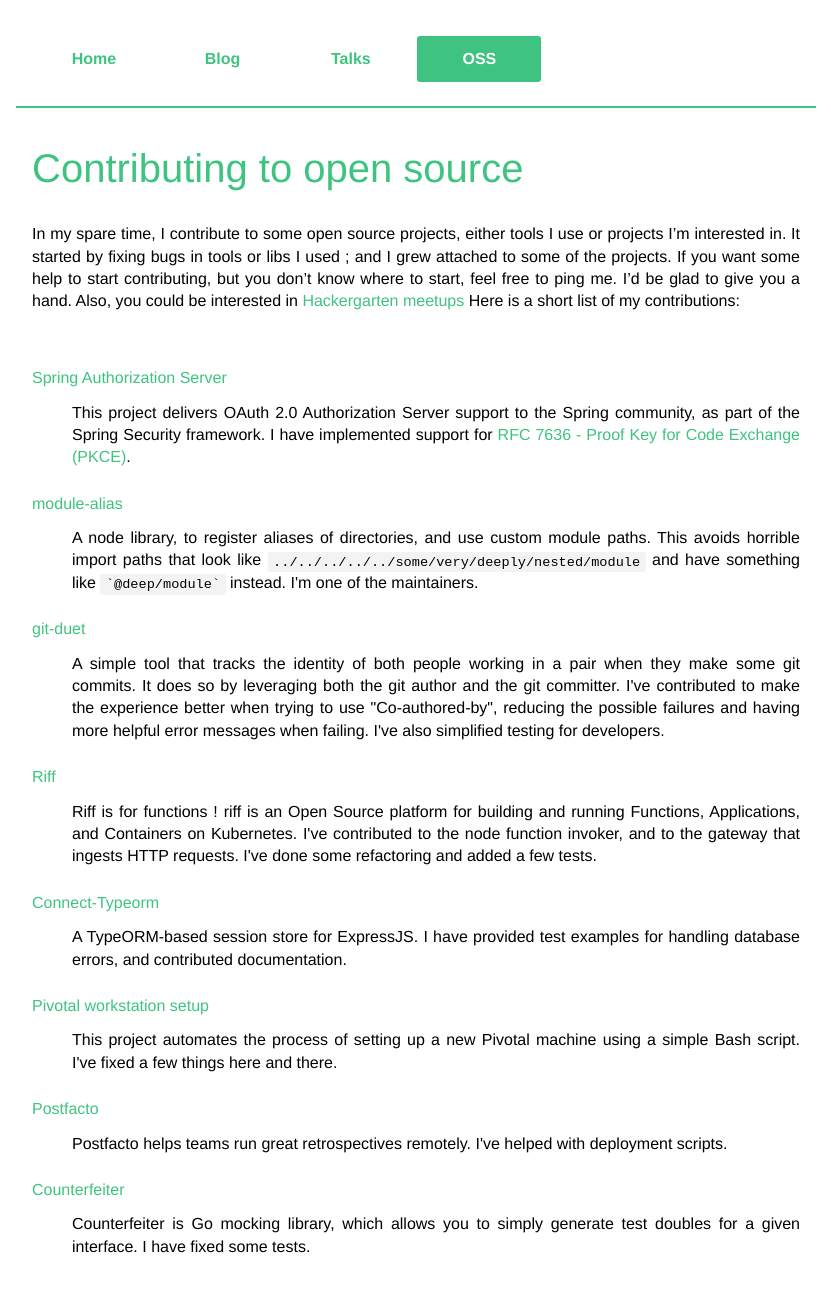
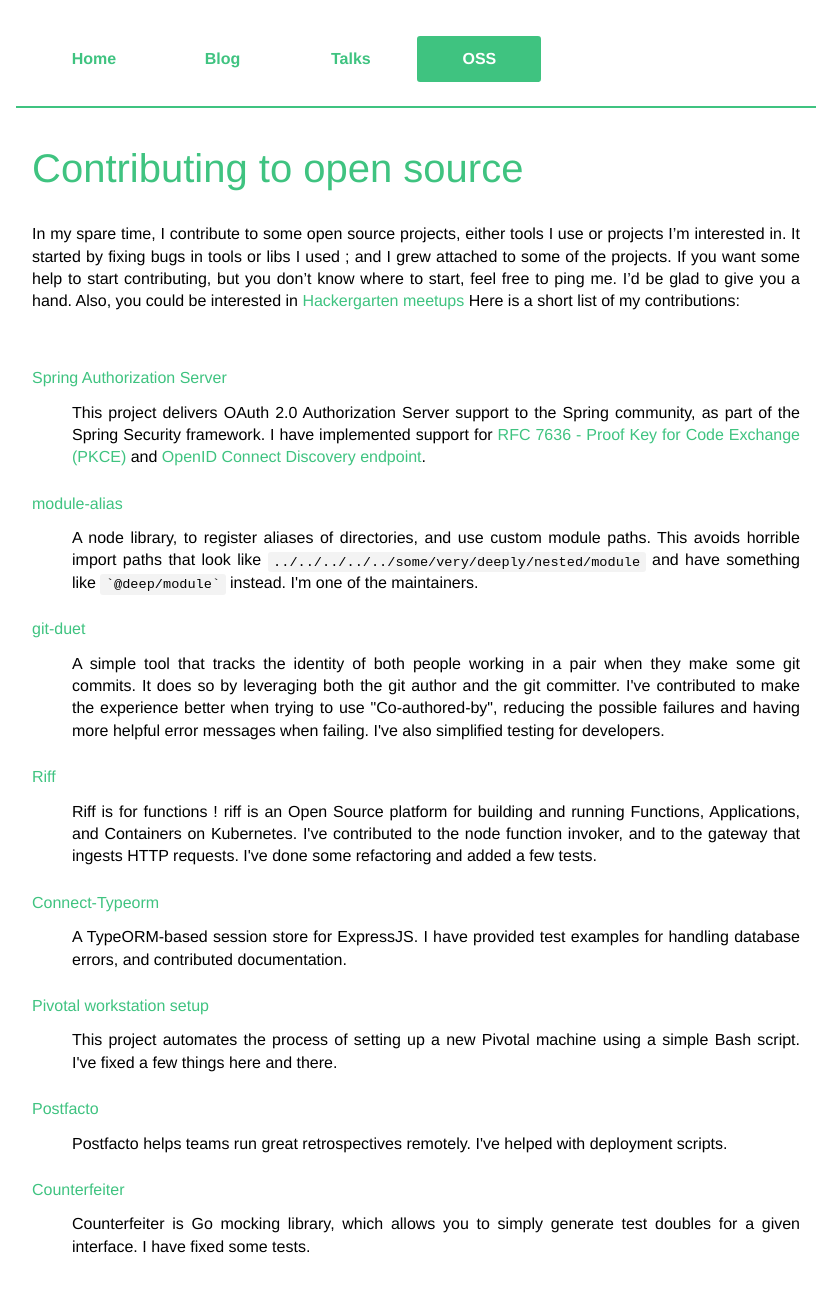
Before and after one commit to Kehrlann/kehrlann.github.io, a Jekyll site: the page built from oss.md, in a window 1280 px wide. Shown: the whole page, without its empty margins (224-1055 px from the left). Built offline with Jekyll 4.4.1, drawn with Linux system fonts in a browser that asks for light colours.

Commit message:
Update oss contributions to Spring

```diff
--- a/oss.md
+++ b/oss.md
@@ -19,7 +19,7 @@
 
 <dl class="roomy-list">
   <dt><a href="https://github.com/spring-projects-experimental/spring-authorization-server" target="_blank" rel="noopener">Spring Authorization Server</a></dt>
-  <dd>This project delivers OAuth 2.0 Authorization Server support to the Spring community, as part of the Spring Security framework. I have implemented support for <a href="https://tools.ietf.org/html/rfc7636" target="_blank" rel="noopener">RFC 7636 - Proof Key for Code Exchange (PKCE)</a>.</dd>
+  <dd>This project delivers OAuth 2.0 Authorization Server support to the Spring community, as part of the Spring Security framework. I have implemented support for <a href="https://tools.ietf.org/html/rfc7636" target="_blank" rel="noopener">RFC 7636 - Proof Key for Code Exchange (PKCE)</a> and <a href="https://openid.net/specs/openid-connect-discovery-1_0.html" target="_blank" rel="noopener">OpenID Connect Discovery endpoint</a>.</dd>
 
   <dt><a href="https://github.com/ilearnio/module-alias" target="_blank" rel="noopener">module-alias</a></dt>
   <dd>A node library, to register aliases of directories, and use custom module paths. This avoids horrible import paths that look like <span class="inline-code">../../../../../some/very/deeply/nested/module</span> and have something like <span class="inline-code">`@deep/module`</span> instead. I'm one of the maintainers.</dd>
```
